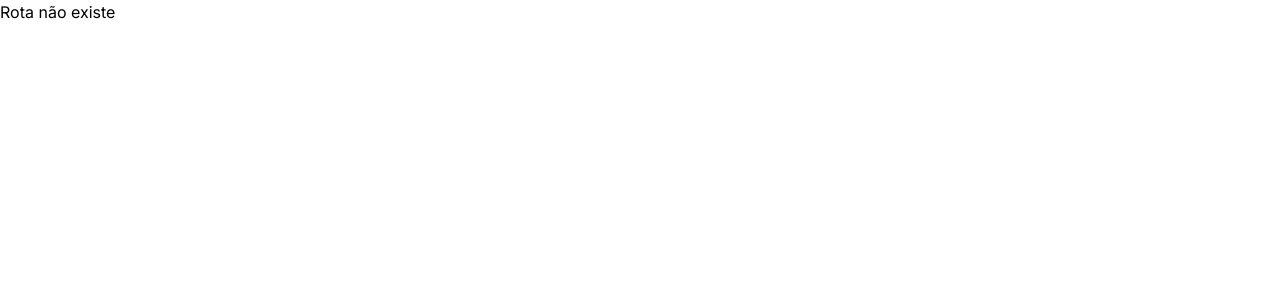
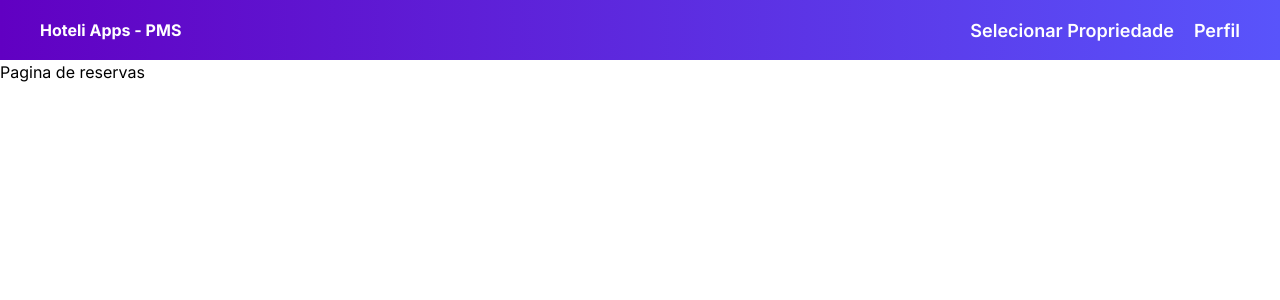
Before and after one commit to Yuri-Joel/gestao-de-hotelaria, a Next.js app: page /hotel-ao/reservas in a window 1280 px wide. Before the commit this address had no page. Shown: the top 300 px of the page. Built offline with nearby package versions, Linux system fonts and the light colour scheme.

Commit message:
header up to date

```diff
--- a/src/helpers/formatCardCredit.tsx
+++ b/src/app/(private)/[slug]/reservas/page.tsx
@@ -1,5 +1,14 @@
-export function formatCardCredit(value: string) {
-    const cleaned = value.replace(/\D/g, '');
+import React from 'react';
 
-    return cleaned.replace(/(\d{4})(?=\d)/g, '$1 ').trim();
+const page: React.FC = () => {
+    return (
+        <div>
+
+            <h1>
+            Pagina de reservas
+            </h1>
+        </div>
+    );
 }
+
+export default page;
--- a/src/app/(public)/layout.tsx
+++ b/src/app/(public)/layout.tsx
@@ -1,6 +1,9 @@
+import { Header } from "@/components/header/Header";
+
 const PublicLayout = ({ children }: { children: React.ReactNode }) => {
   return (
     <div className="min-h-screen bg-white">
+      <Header />
       {children}
     </div>
   );
--- a/src/components/header/Header.tsx
+++ b/src/components/header/Header.tsx
@@ -1,18 +1,42 @@
-import Link from 'next/link'
-import React from 'react'
+"use client";
+import Link from 'next/link';
+import React from 'react';
+import { usePathname } from 'next/navigation';
 
 export const Header = () => {
+  const pathname = usePathname();
+  const slug = "algo"
+
   return (
-    <div className="h-[98px] px-28 flex justify-between items-center bg-gradient-to-r from-[#6100C2] to-[#5954FB]">
+    <header className="h-[60px] px-10 flex justify-between items-center bg-gradient-to-r from-[#6100C2] to-[#5954FB]">
       <Link href="/">
-        <h1>Hoteli Apps - PMS</h1>
+        <h1 className='text-white font-bold'>Hoteli Apps - PMS</h1>
       </Link>
-      <Link
-        href="#"
-        className="text-lg text-white font-semibold"
-      >
-        <span>Contato</span>
-      </Link>
-    </div>
-  )
-}
+
+      <nav className='flex gap-5'>
+        <Link
+          href="/propriedade"
+          className="text-lg text-white font-semibold"
+        >
+          Selecionar Propriedade
+        </Link>
+
+        {pathname === `/${slug}/reservas` && (
+          <Link
+            href="#"
+            className="text-lg text-white font-semibold"
+          >
+            Reservas
+          </Link>
+        )}
+
+        <Link
+          href="/perfil"
+          className="text-lg text-white font-semibold"
+        >
+          Perfil
+        </Link>
+      </nav>
+    </header>
+  );
+};
```
Also changed, not shown: 2 other files (tests, documents, lock files or other folders).
